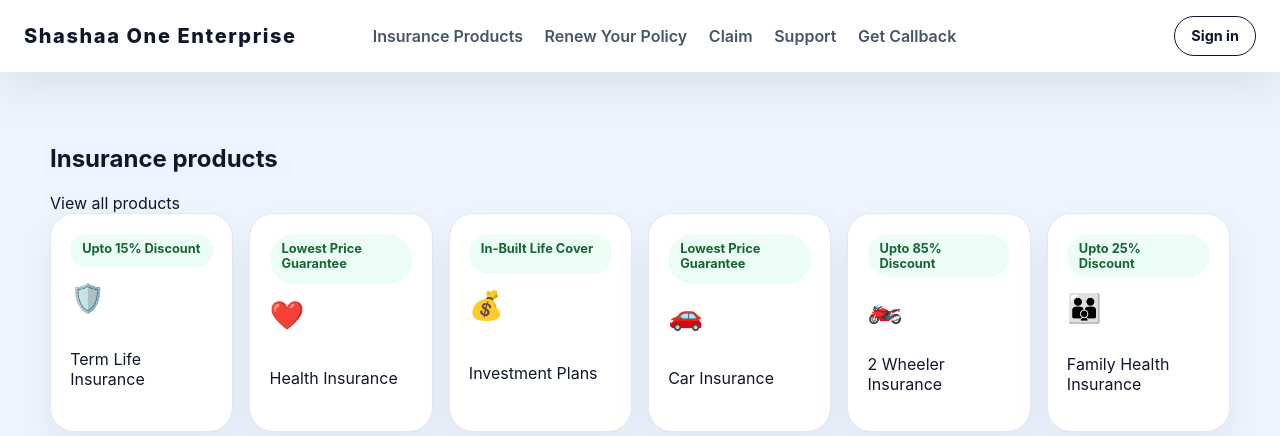
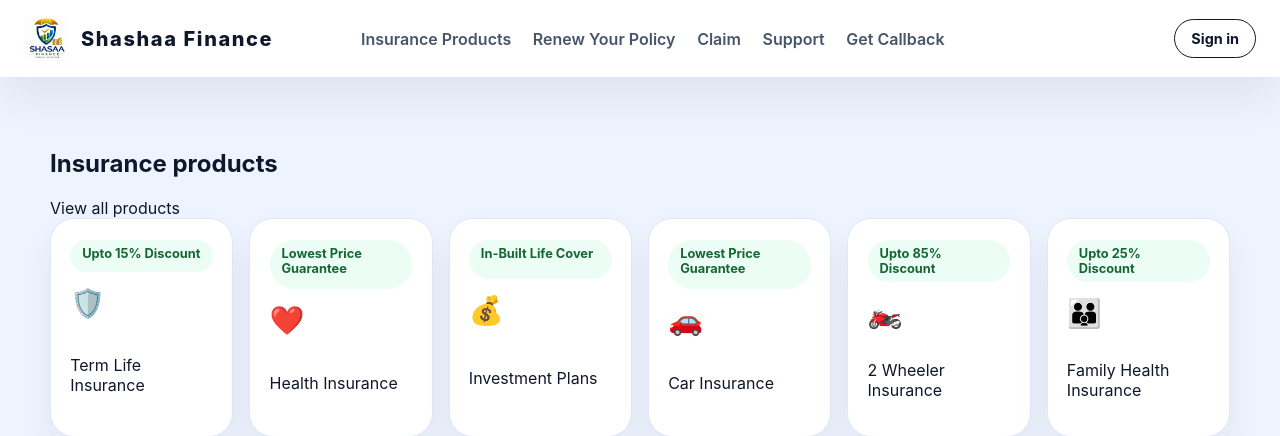
Before and after one commit to Surendrajugnu/shashaa_one_enterprise, a Flask app: page / in a window 1280 px wide. Shown: the top 436 px of the page. Run offline with Flask 3, Linux system fonts and the light colour scheme.

Commit message:
Update contact info and add Shashaa Finance logo to navbar

```diff
--- a/app.py
+++ b/app.py
@@ -193,7 +193,7 @@ def callback():
         db.session.commit()
 
         # Send email to admin
-        admin_email = "surendra.jugnu@gmail.com"
+        admin_email = "Richaverma0312@gmail.com"
         admin_subject = f"New Callback Request from {name}"
         admin_body = f"""
         New Callback Request Received:
@@ -231,7 +231,7 @@ def callback():
 
         Best regards,
         Shashaa One Enterprise Team
-        support@shashaaoneenterprise.com
+        Richaverma0312@gmail.com
         """
 
         try:
--- a/static/style.css
+++ b/static/style.css
@@ -3,7 +3,9 @@ html {scroll-behavior: smooth;}
 a {color: inherit; text-decoration: none;}
 .container {max-width: 1180px; margin: 0 auto; padding: 2rem 1.5rem;}
 .navbar {background: #ffffff; padding: 1rem 1.5rem; display: flex; justify-content: space-between; align-items: center; position: sticky; top: 0; z-index: 50; box-shadow: 0 18px 45px rgba(15, 23, 42, 0.08);}
-.brand {font-size: 1.25rem; font-weight: 800; letter-spacing: 0.08em; color: #0f172a;}
+.brand {font-size: 1.25rem; font-weight: 800; letter-spacing: 0.08em; color: #0f172a; display: flex; align-items: center; gap: 0.75rem;}
+.logo {height: 45px; width: auto; object-fit: contain;}
+.brand span {white-space: nowrap;}
 .nav-links {display: flex; gap: 1.35rem; align-items: center;}
 .nav-links a {color: #475569; font-weight: 600; transition: color 0.2s ease-in-out;}
 .nav-links a:hover {color: #0f172a;}
--- a/templates/base.html
+++ b/templates/base.html
@@ -9,7 +9,10 @@
   </head>
   <body>
     <header class="navbar">
-      <a href="/" class="brand">Shashaa One Enterprise</a>
+      <a href="/" class="brand">
+        <img src="/static/logo.png" alt="Shashaa Finance" class="logo">
+        <span>Shashaa Finance</span>
+      </a>
       <div class="nav-links">
         <a href="/category/health">Insurance Products</a>
         <a href="/quote">Renew Your Policy</a>
@@ -51,8 +54,8 @@
         </div>
         <div>
           <h4>Contact</h4>
-          <p>support@shashaaoneenterprise.com</p>
-          <p>+91 80000 00000</p>
+          <p>Richaverma0312@gmail.com</p>
+          <p>+91 92176 66790</p>
         </div>
       </div>
       <div class="container footer-note">
```
Also changed, not shown: instance/callbacks.db, static/logo.png (added).
